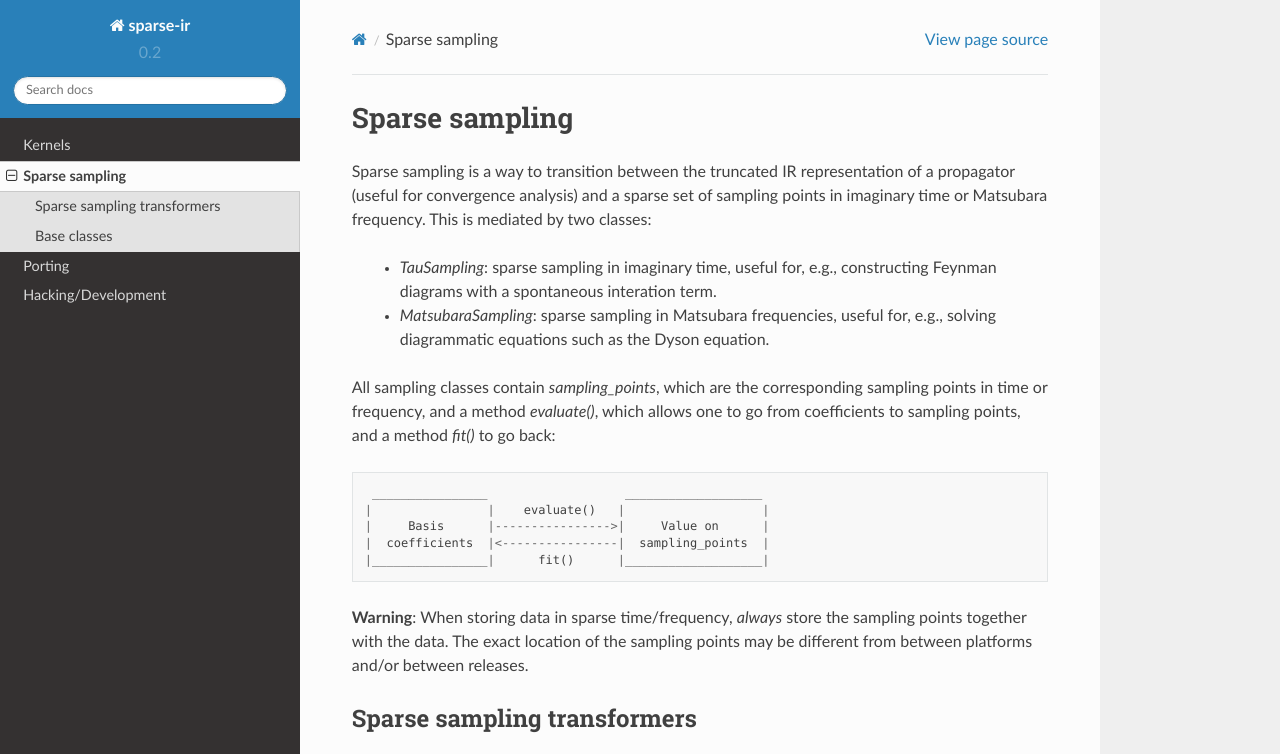
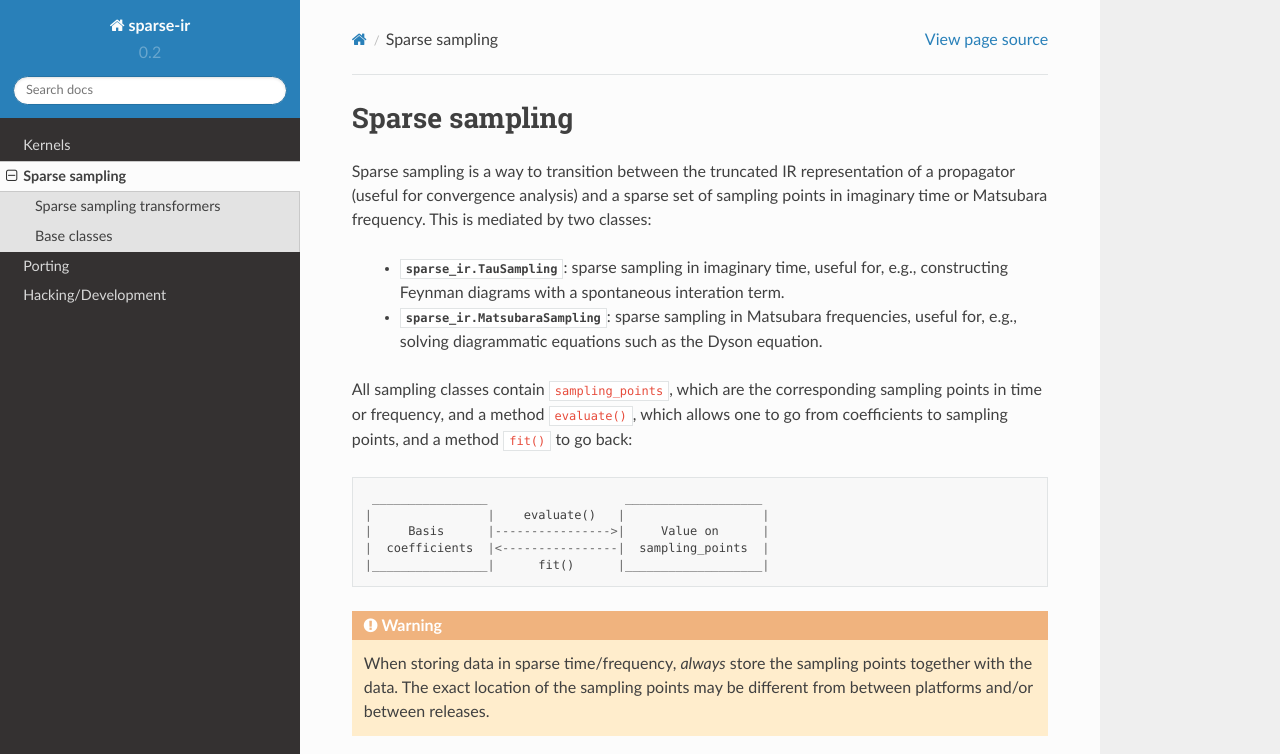
Before and after one commit to SpM-lab/sparse-ir, a Sphinx documentation site: the page built from doc/sampling.rst, in a window 1280 px wide and 900 px high, cut to the strip 0-754 px from the top of the window. Built offline with Sphinx 7.4.7 and the Read the Docs theme 2.0.0, drawn with Linux system fonts in a browser that asks for light colours.

Commit message:
Improve docs and refactor sampling

```diff
--- a/doc/sampling.rst
+++ b/doc/sampling.rst
@@ -6,15 +6,17 @@ of a propagator (useful for convergence analysis) and a sparse set of
 sampling points in imaginary time or Matsubara frequency.  This is mediated
 by two classes:
 
- - `TauSampling`:  sparse sampling in imaginary time, useful for, e.g.,
-   constructing Feynman diagrams with a spontaneous interation term.
+ - :class:`sparse_ir.TauSampling`:
+   sparse sampling in imaginary time, useful for, e.g., constructing Feynman
+   diagrams with a spontaneous interation term.
 
- - `MatsubaraSampling`: sparse sampling in Matsubara frequencies, useful for,
-   e.g., solving diagrammatic equations such as the Dyson equation.
+ - :class:`sparse_ir.MatsubaraSampling`:
+   sparse sampling in Matsubara frequencies, useful for, e.g., solving
+   diagrammatic equations such as the Dyson equation.
 
-All sampling classes contain `sampling_points`, which are the corresponding
-sampling points in time or frequency, and a method `evaluate()`, which allows
-one to go from coefficients to sampling points, and a method `fit()` to go
+All sampling classes contain ``sampling_points``, which are the corresponding
+sampling points in time or frequency, and a method ``evaluate()``, which allows
+one to go from coefficients to sampling points, and a method ``fit()`` to go
 back::
 
          ________________                   ___________________
```
Also changed, not shown: other parts of doc/sampling.rst (+7 -6 lines), 1 other file.
